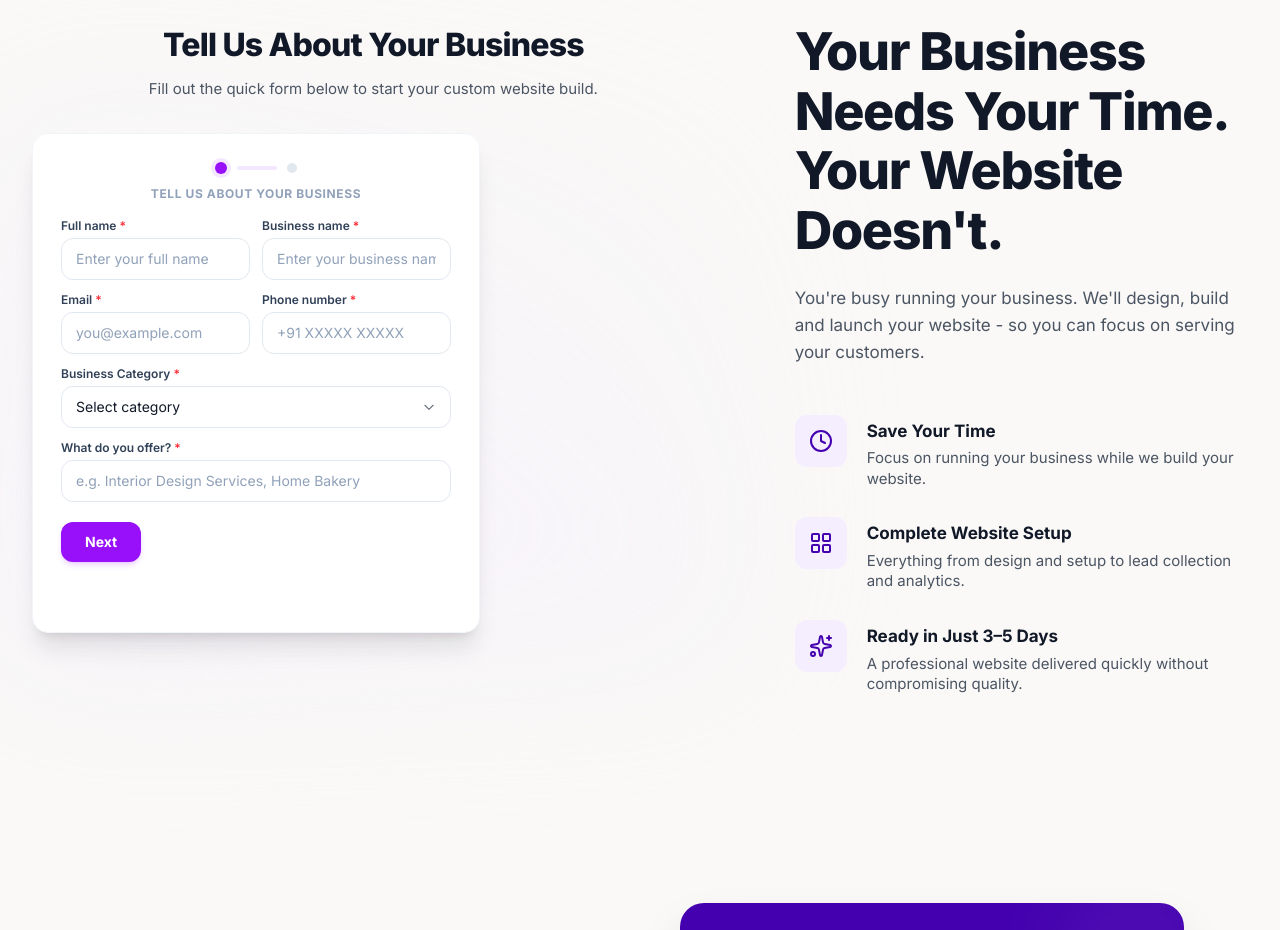
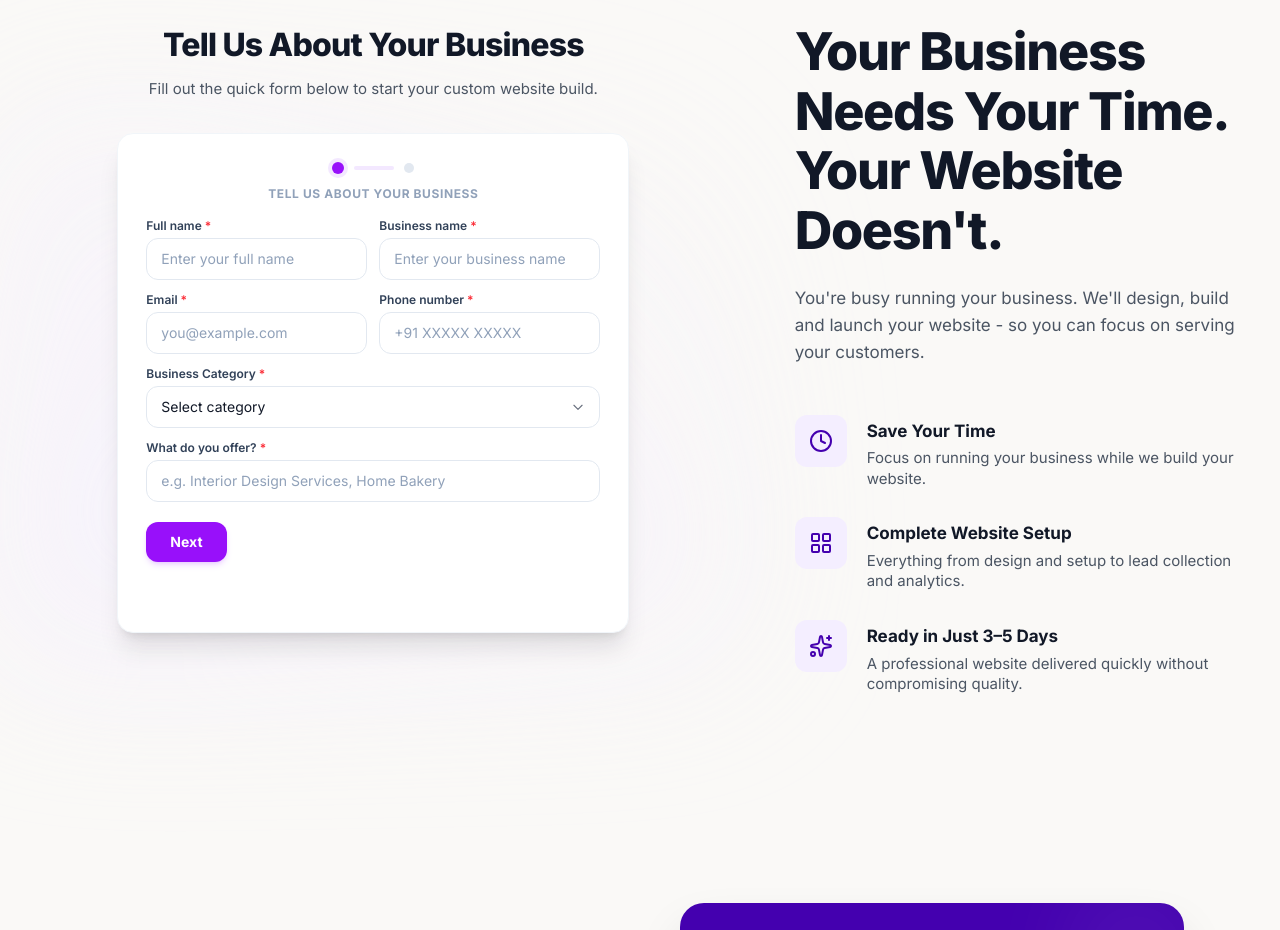
Before and after one commit to zehracodes29/landingpage, a Next.js app in the folder pagemistri-landing/: page / in a window 1280 px wide. Shown: the part 3366-4296 px from the top of the page. Built offline with nearby package versions, Linux system fonts and the light colour scheme.

Commit message:
feat: add LeadForm component and integrate into BusinessBenefits section

```diff
--- a/pagemistri-landing/src/components/LeadForm.jsx
+++ b/pagemistri-landing/src/components/LeadForm.jsx
@@ -111,10 +111,10 @@ const LeadForm = () => {
         </p>
       </div>
 
-      <div className="w-full relative flex items-center justify-center lg:justify-start">
+      <div className="w-full relative flex items-center justify-center">
         <div className="absolute top-1/2 left-1/2 -translate-x-1/2 -translate-y-1/2 w-[110%] h-[110%] bg-gradient-to-tr from-[#F4EEFF] to-transparent rounded-[3rem] blur-[80px] opacity-70 -z-10 pointer-events-none" />
 
-        <div id="lead-form" className="bg-white dark:bg-slate-900 rounded-2xl p-6 sm:p-7 shadow-xl border border-slate-100 dark:border-slate-800 w-full max-w-md mx-auto lg:mx-0 relative z-10 transition-shadow overflow-hidden min-h-[500px]">
+        <div id="lead-form" className="bg-white dark:bg-slate-900 rounded-2xl p-6 sm:p-7 shadow-xl border border-slate-100 dark:border-slate-800 w-full max-w-lg mx-auto relative z-10 transition-shadow overflow-hidden min-h-[500px]">
 
           {/* Step Indicators */}
           <div className="flex items-center justify-center gap-2.5 mb-3 relative z-20">
```
